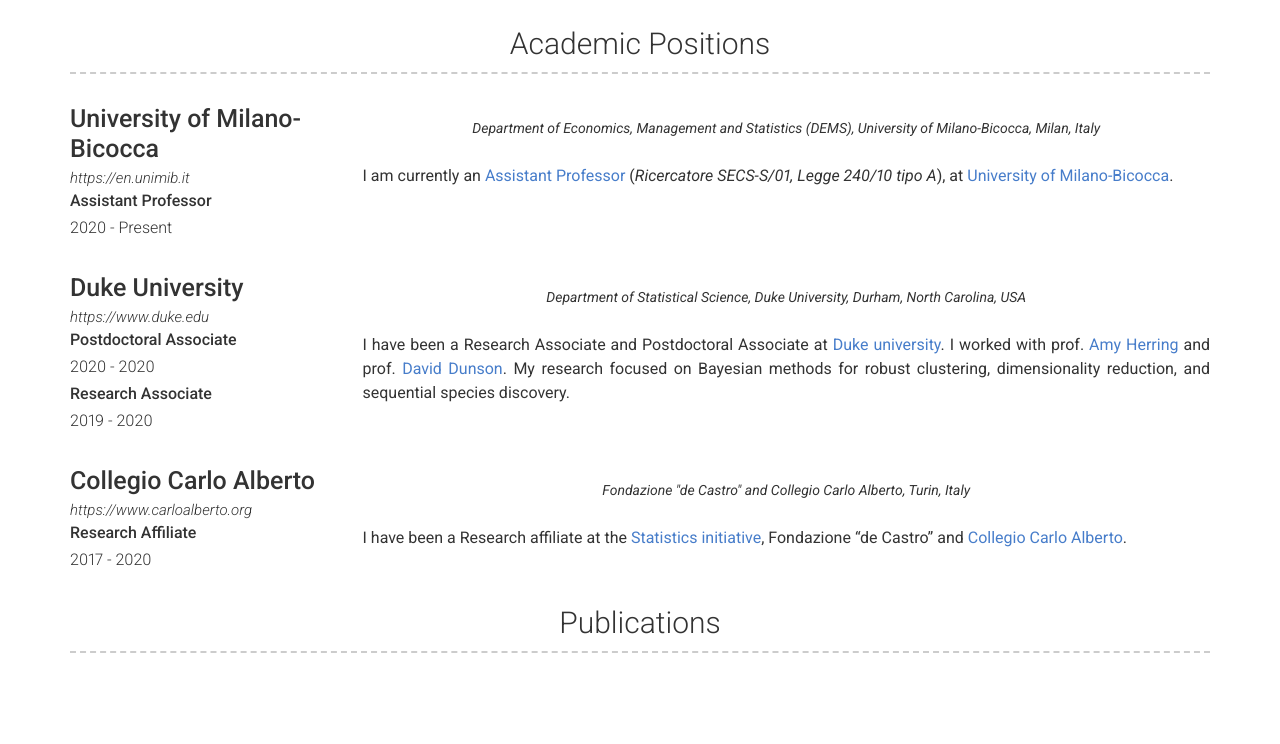
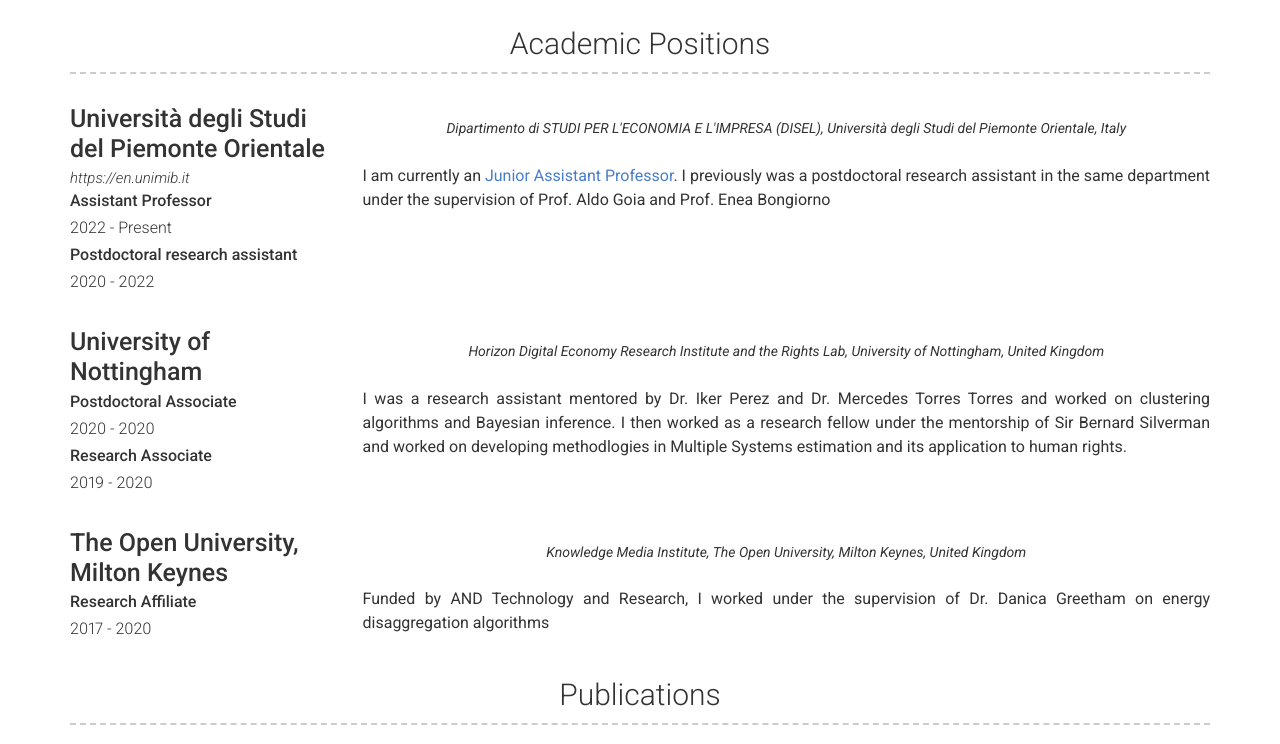
Before and after one commit to Laxchan/Laxchan.github.io, a Jekyll site: the page built from index.md, in a window 1280 px wide and 900 px high, scrolled down 457 px, cut to the strip 156-900 px from the top of the window. Built offline with Jekyll 4.4.1, drawn with Linux system fonts in a browser that asks for light colours.

Commit message:
Update projects.yml

```diff
--- a/_data/projects.yml
+++ b/_data/projects.yml
@@ -1,31 +1,32 @@
 - layout: left
-  company: University of Milano-Bicocca
+  company: Università degli Studi del Piemonte Orientale
   link: https://en.unimib.it
   jobs:
     - title: Assistant Professor
-      dates: 2020 - Present
+      dates: 2022 - Present
+    - title: Postdoctoral research assistant
+      dates: 2020 - 2022
   quote: >
-    Department of Economics, Management and Statistics (DEMS), University of Milano-Bicocca, Milan, Italy
+    Dipartimento di STUDI PER L'ECONOMIA E L'IMPRESA (DISEL), Università degli Studi del Piemonte Orientale, Italy
   description: >
-    I am currently an [Assistant Professor](https://en.unimib.it/tommaso-rigon) (_Ricercatore SECS-S/01, Legge 240/10 tipo A_), at [University of Milano-Bicocca](https://en.unimib.it).
+    I am currently an [Junior Assistant Professor](https://upobook.uniupo.it/lax.chan). I previously was a postdoctoral research assistant in the same department under the supervision of Prof. Aldo Goia and Prof. Enea Bongiorno
 - layout: left
-  company: Duke University
-  link: https://www.duke.edu
+  company: University of Nottingham
   jobs:
     - title: Postdoctoral Associate
       dates: 2020 - 2020
     - title: Research Associate
       dates: 2019 - 2020
   quote: >
-    Department of Statistical Science, Duke University, Durham, North Carolina, USA
+    Horizon Digital Economy Research Institute and the Rights Lab, University of Nottingham, United Kingdom
   description: >
-    I have been a Research Associate and Postdoctoral Associate at [Duke university](https://www.duke.edu). I worked with prof. [Amy Herring](https://scholars.duke.edu/person/Amy.Herring) and prof. [David Dunson](https://scholars.duke.edu/person/dunson). My research focused on Bayesian methods for robust clustering, dimensionality reduction, and sequential species discovery.
+    I was a research assistant mentored by Dr. Iker Perez and Dr. Mercedes Torres Torres and worked on clustering algorithms and Bayesian inference. I then worked as a research fellow under the mentorship of Sir Bernard Silverman and worked on developing methodlogies in Multiple Systems estimation
+    and its application to human rights.
 - layout: left
-  company: Collegio Carlo Alberto
-  link: https://www.carloalberto.org
+  company: The Open University, Milton Keynes
   job_title: Research Affiliate
   dates: 2017 - 2020
   quote: >
-    Fondazione "de Castro" and Collegio Carlo Alberto, Turin, Italy
+    Knowledge Media Institute, The Open University, Milton Keynes, United Kingdom
   description: >
-    I have been a Research affiliate at the [Statistics initiative](https://www.carloalberto.org/research/statistics-initiative/), Fondazione "de Castro" and [Collegio Carlo Alberto](https://www.carloalberto.org).
+    Funded by AND Technology and Research, I worked under the supervision of Dr. Danica Greetham on energy disaggregation algorithms
```
